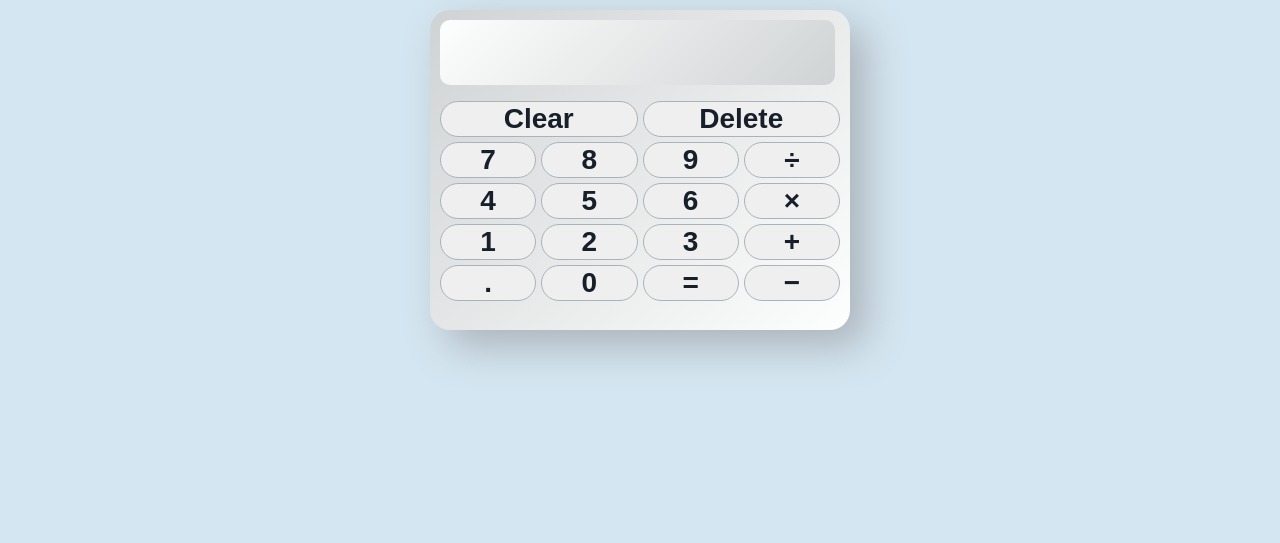
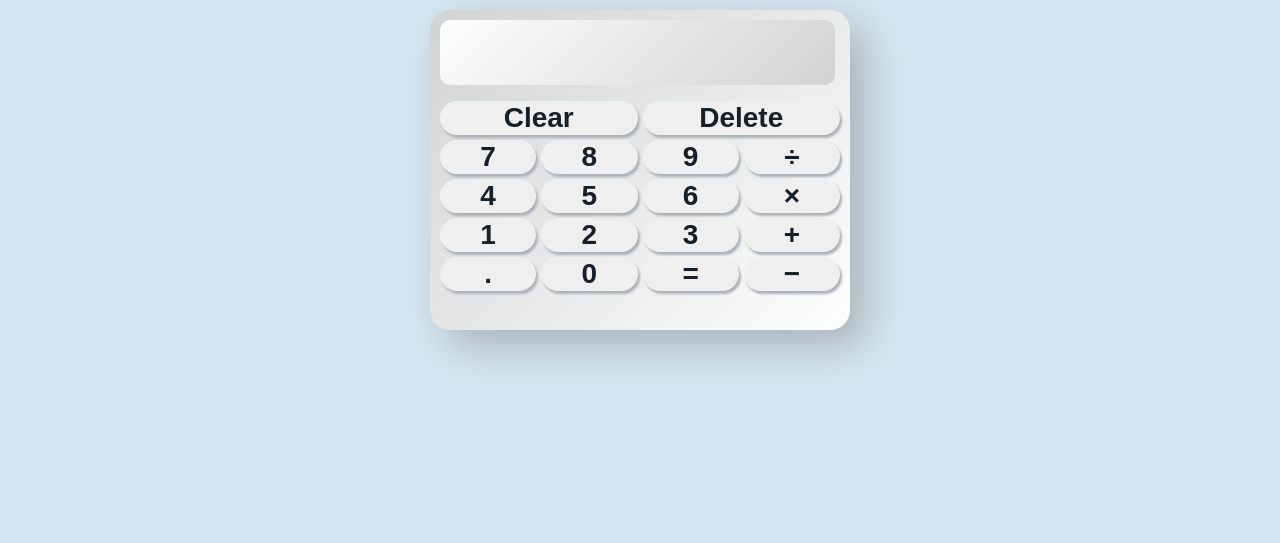
Before and after one commit to joshpait/calculator, a plain HTML site: page index.html in a window 1280 px wide. Shown: the part 201-744 px from the top of the page. Drawn offline with Linux system fonts and the light colour scheme.

Commit message:
Add shadows to buttons

```diff
--- a/styles.css
+++ b/styles.css
@@ -57,7 +57,8 @@ h1 {
     font-weight: bold;
     color:#17202A;
     border-radius: 20px;
-    border: 1px solid #ABB2B9;
+    border: none;
+    filter: drop-shadow(2px 3px 1px #ABB2B9);
 }
 
 .grid-span2 {
```
